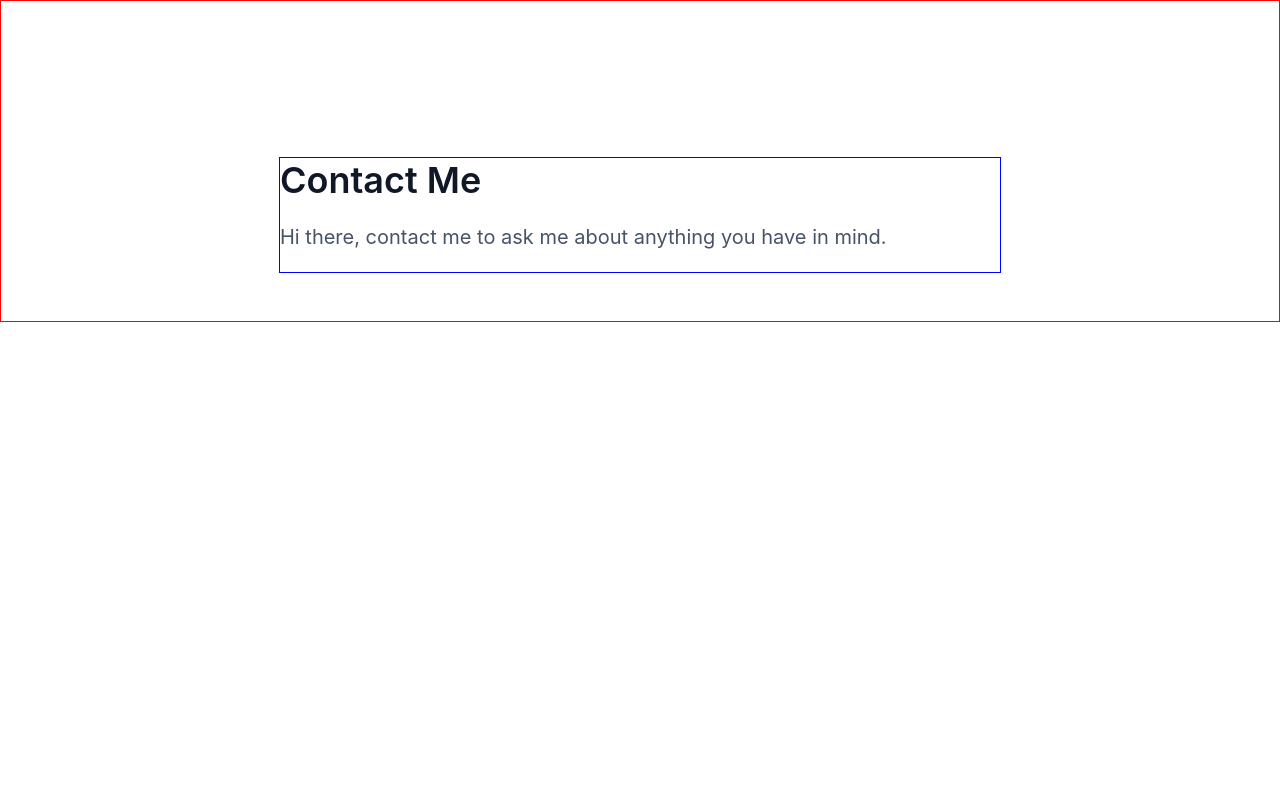
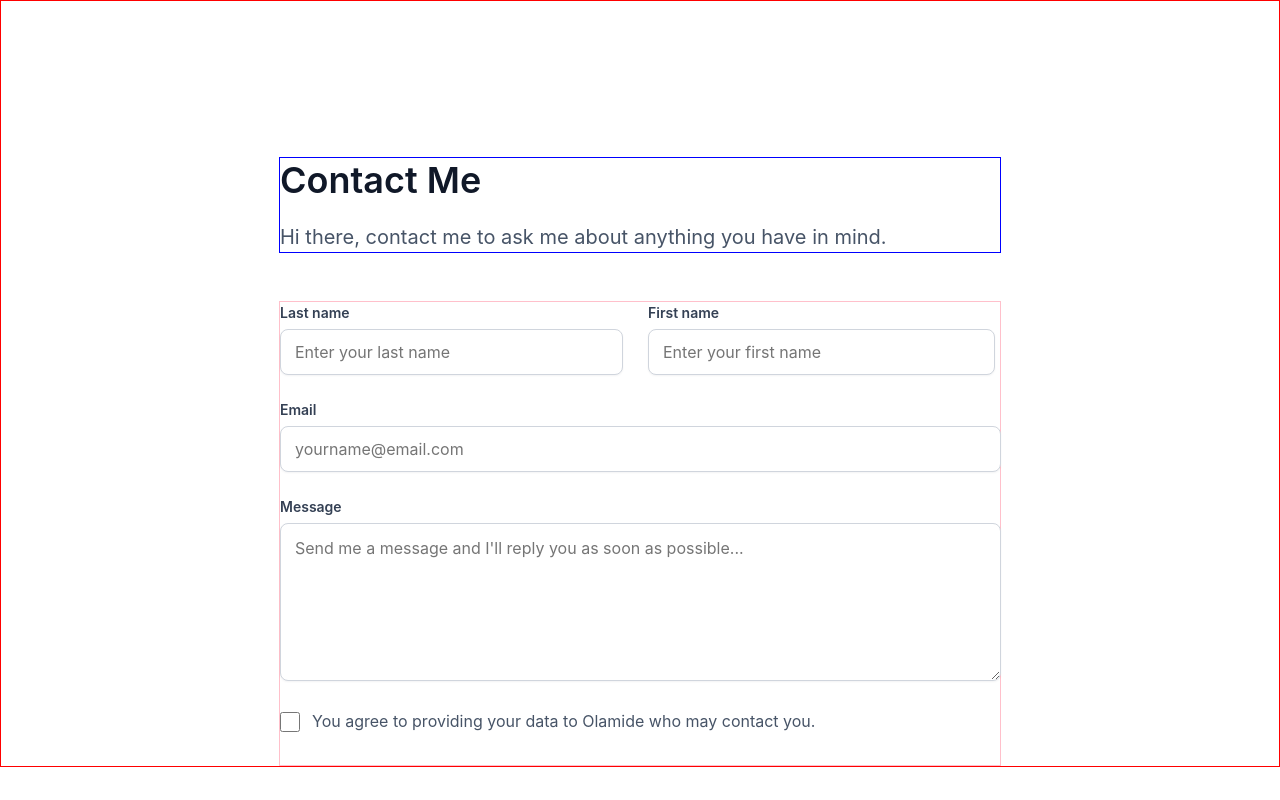
Before and after one commit to chayilDeborah/zuri-webpage, a React (Create React App) app: page /contact in a window 1280 px wide. Built offline with nearby package versions, Linux system fonts and the light colour scheme; the HTML template or start-up script is replaced by a standard one.

Commit message:
feat: create contact form

```diff
--- a/src/component/Contact.jsx
+++ b/src/component/Contact.jsx
@@ -5,11 +5,40 @@ const Contact = () => {
         <div className="contact-div">
           <div className="contact-me">
             <div className="title">Contact Me</div>
-                    <p className="subtitle">Hi there, contact me to ask me about anything you have in mind.</p>
+            <div className="subtitle">
+              Hi there, contact me to ask me about anything you have in mind.
+            </div>
+          </div>
+          <div className="contact-details">
+            <form>
+              <div className="last">
+                <div className="input-flex">
+                <label for="lname" className="label">Last name</label>
+                <br />
+                <input
+                  type="text" id="lname"
+                  name="fname" placeholder="Enter your last name"
+                />
+                </div>
+
+                <div className="input-flex" id="first">
+                <label for='fname' className="label">First name</label><br />
+                <input type='text' id='fname' name="name" placeholder="Enter your first name"/>
+                </div>
+              </div>
+              <label for='email' className="label">Email</label><br />
+              <input type='text' id='fname' placeholder='yourname@email.com'/>
+              <label for='message' className="label">Message</label><br />
+              <textarea id="message" placeholder="Send me a message and I'll reply you as soon as possible..." className="textarea"/>
+              <div className="box">
+                <input type="checkbox" name="checkbox" className="check"/>
+                <label className="check-label">You agree to providing your data to Olamide who may contact you.</label>
+              </div>
+            </form>
           </div>
         </div>
       </div>
     </>
-    )
-}
-export default Contact
+  );
+};
+export default Contact;
--- a/src/component/Home.jsx
+++ b/src/component/Home.jsx
@@ -75,8 +75,6 @@ const Home = () => {
             </div>
           </button>
           </Link>
-
-
           <div className="logo-div">
             <div className="logo-section">
               <a href="https://app.slack.com/client/T042F7V19Q8/D04919NJGL9/rimeto_profile/U048845K3PZ">
```
Lines whose indentation alone changed are shown as unchanged.
